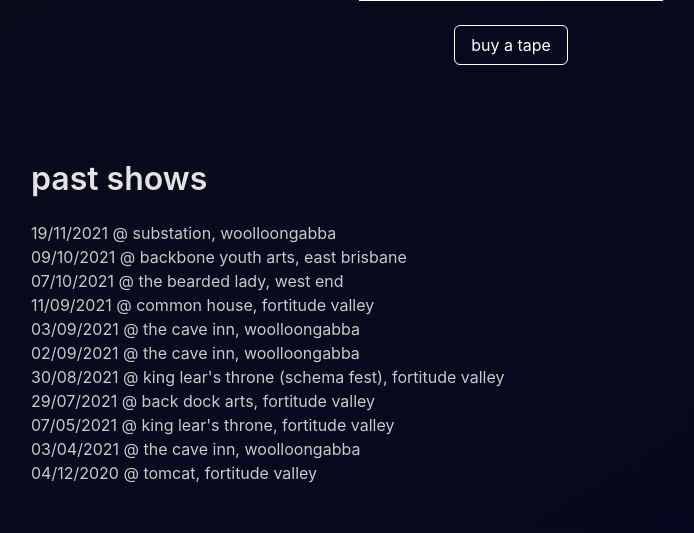
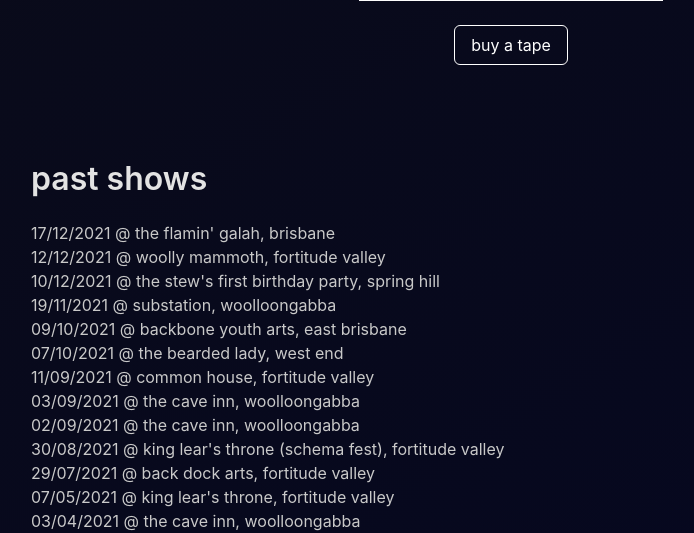
Before and after one commit to nataliethistime/hanoitraffic.com, a PHP site: page / in a window 1280 px wide. Shown: the part 2192-2725 px from the top of the page, without its empty margins (129-823 px from the left). Run offline with PHP 8.4, Linux system fonts and the light colour scheme; style sheets or scripts are compiled from the project's sources; some web fonts are replaced.

Commit message:
More shows

```diff
--- a/index.php
+++ b/index.php
@@ -99,6 +99,9 @@
       <div class="container">
         <h1 class="title is-size-3">past shows</h1>
         <ul>
+          <li>17/12/2021 @ the flamin' galah, brisbane</li>
+          <li>12/12/2021 @ woolly mammoth, fortitude valley</li>
+          <li>10/12/2021 @ the stew's first birthday party, spring hill</li>
           <li>19/11/2021 @ substation, woolloongabba</li>
           <li>09/10/2021 @ backbone youth arts, east brisbane</li>
           <li>07/10/2021 @ the bearded lady, west end</li>
```
